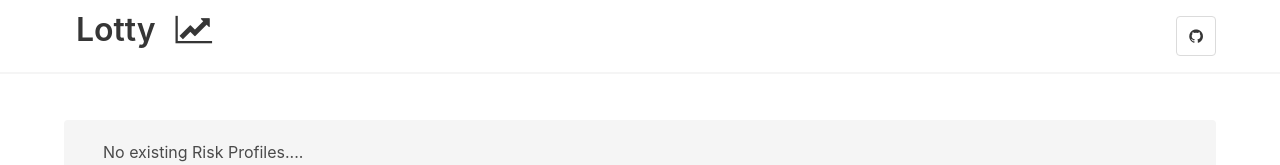
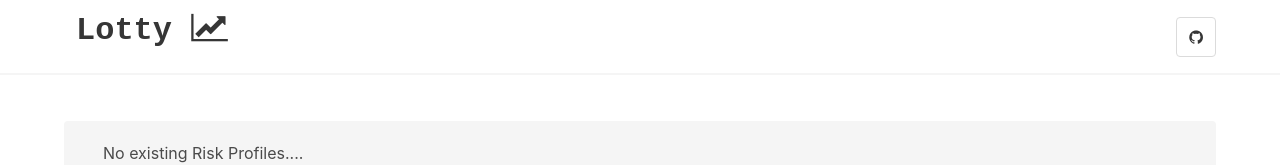
Before and after one commit to Arcaed0x/lotty, a Next.js app: page / in a window 1280 px wide. Shown: the top 165 px of the page. Built offline with nearby package versions, Linux system fonts and the light colour scheme.

Commit message:
Updated font and spacing with regards to logo

```diff
--- a/src/components/Organisms/NavBar.tsx
+++ b/src/components/Organisms/NavBar.tsx
@@ -9,8 +9,8 @@ const NavBar = ({}: Props) => {
     <nav className="navbar has-shadow">
       <div className="container">
         <div className="navbar-brand">
-          <h1 className="title ml-5 mt-3">
-            Lotty <i className="fa fa-line-chart ml-3" aria-hidden="true"></i>
+          <h1 className="title ml-5 mt-3 is-family-code">
+            Lotty <i className="fa fa-line-chart" aria-hidden="true"></i>
           </h1>
           <div
             className="navbar-burger"
```
